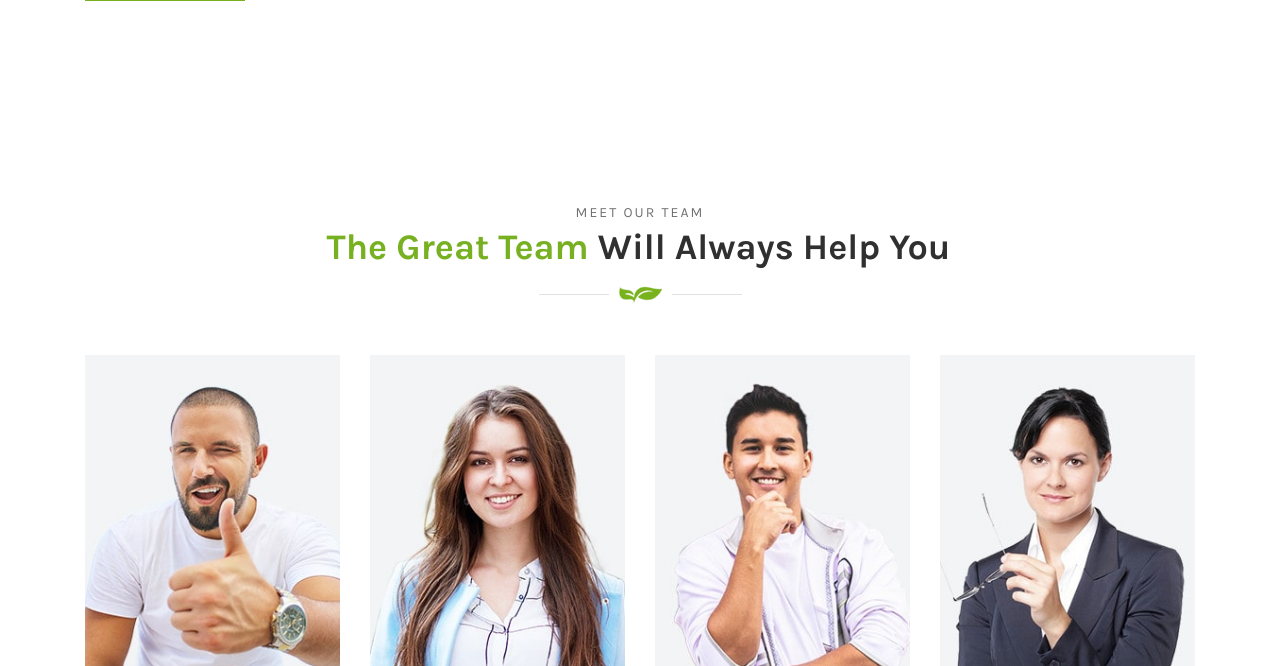
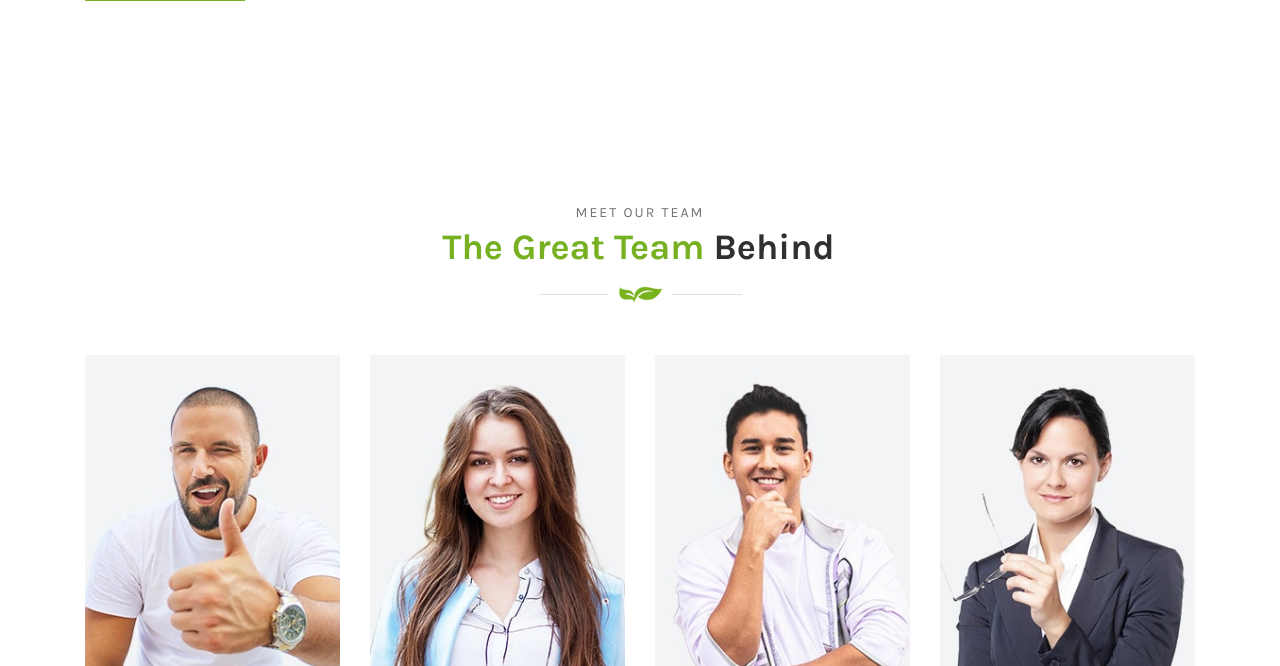
Before and after one commit to ibby360/AgriBizz, a Django app: page /about.html in a window 1280 px wide. Shown: the part 1553-2219 px from the top of the page. Run offline with Django 3.2, Linux system fonts and the light colour scheme; some libraries are stand-ins or nearby versions.

Commit message:
Change team section title

```diff
--- a/templates/about.html
+++ b/templates/about.html
@@ -114,7 +114,7 @@
           <!-- Section Heading -->
           <div class="section-heading text-center">
             <p>MEET OUR TEAM</p>
-            <h2><span>The Great Team</span> Will Always Help You</h2>
+            <h2><span>The Great Team</span> Behind</h2>
             <img src="{% static 'img/core-img/decor2.png' %}" alt="">
           </div>
         </div>
```
